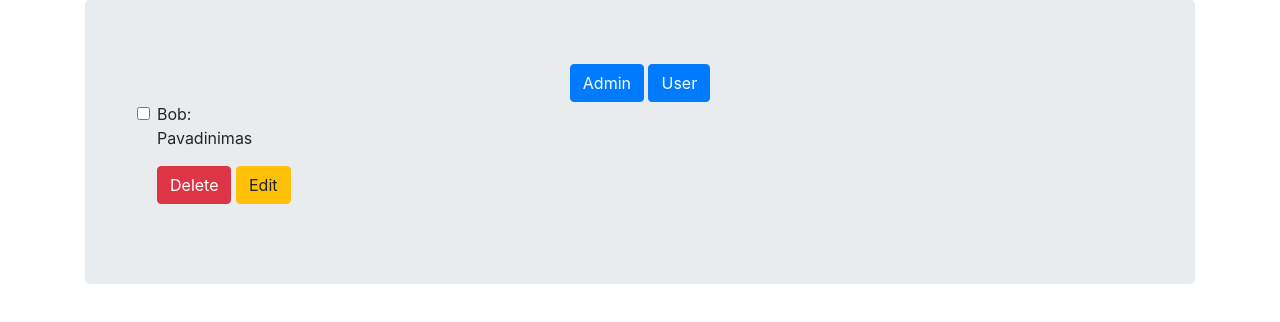
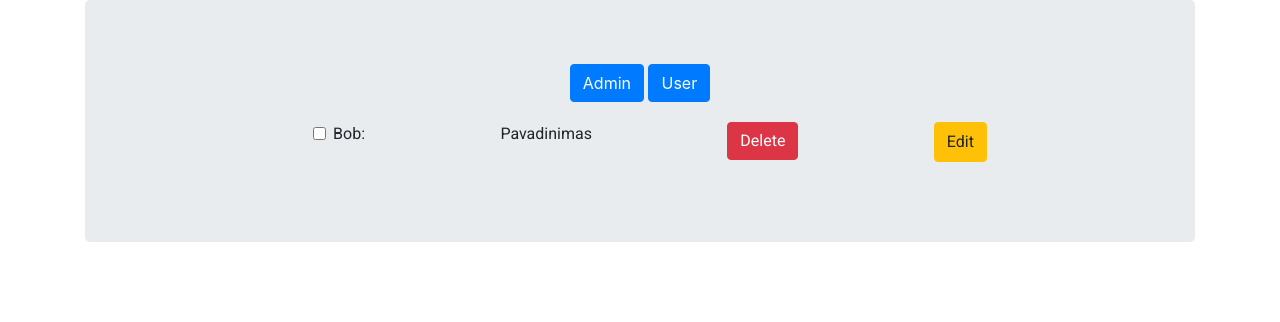
Before and after one commit to cntetix/todo-list, a plain HTML site: page index.html in a window 1280 px wide. Drawn offline with nearby package versions, Linux system fonts and the light colour scheme.

Commit message:
pakeistas stilius

```diff
--- a/index.html
+++ b/index.html
@@ -5,6 +5,7 @@
     <title>Title</title>
     <link rel="stylesheet" href="style.css">
     <link rel="stylesheet" href="https://stackpath.bootstrapcdn.com/bootstrap/4.3.1/css/bootstrap.min.css" integrity="sha384-ggOyR0iXCbMQv3Xipma34MD+dH/1fQ784/j6cY/iJTQUOhcWr7x9JvoRxT2MZw1T" crossorigin="anonymous">
+    <link href="https://fonts.googleapis.com/css?family=Roboto&display=swap" rel="stylesheet">
     <script src="https://code.jquery.com/jquery-3.3.1.slim.min.js" integrity="sha384-q8i/X+965DzO0rT7abK41JStQIAqVgRVzpbzo5smXKp4YfRvH+8abtTE1Pi6jizo" crossorigin="anonymous"></script>
     <script src="https://cdnjs.cloudflare.com/ajax/libs/popper.js/1.14.7/umd/popper.min.js" integrity="sha384-UO2eT0CpHqdSJQ6hJty5KVphtPhzWj9WO1clHTMGa3JDZwrnQq4sF86dIHNDz0W1" crossorigin="anonymous"></script>
     <script src="https://stackpath.bootstrapcdn.com/bootstrap/4.3.1/js/bootstrap.min.js" integrity="sha384-JjSmVgyd0p3pXB1rRibZUAYoIIy6OrQ6VrjIEaFf/nJGzIxFDsf4x0xIM+B07jRM" crossorigin="anonymous"></script>
@@ -66,6 +67,9 @@
     </div>
 
     <style>
+        h3, a, li, p{
+            font-family: 'Roboto', sans-serif;
+        }
         .unshow{
             display: none;
         }
@@ -79,6 +83,21 @@
         .form-inline{
             margin: 20px;
         }
+        li{
+            display: flex;
+            justify-content: space-between;
+            width: 65%;
+            margin: auto;
+            margin-top: 20px;
+        }
+        li:hover {
+            background-color: #ffffff;
+            color: #000000;
+            padding: 24px 10px;
+            border-radius: 10px;
+
+        }
+
 
     </style>
 
```
